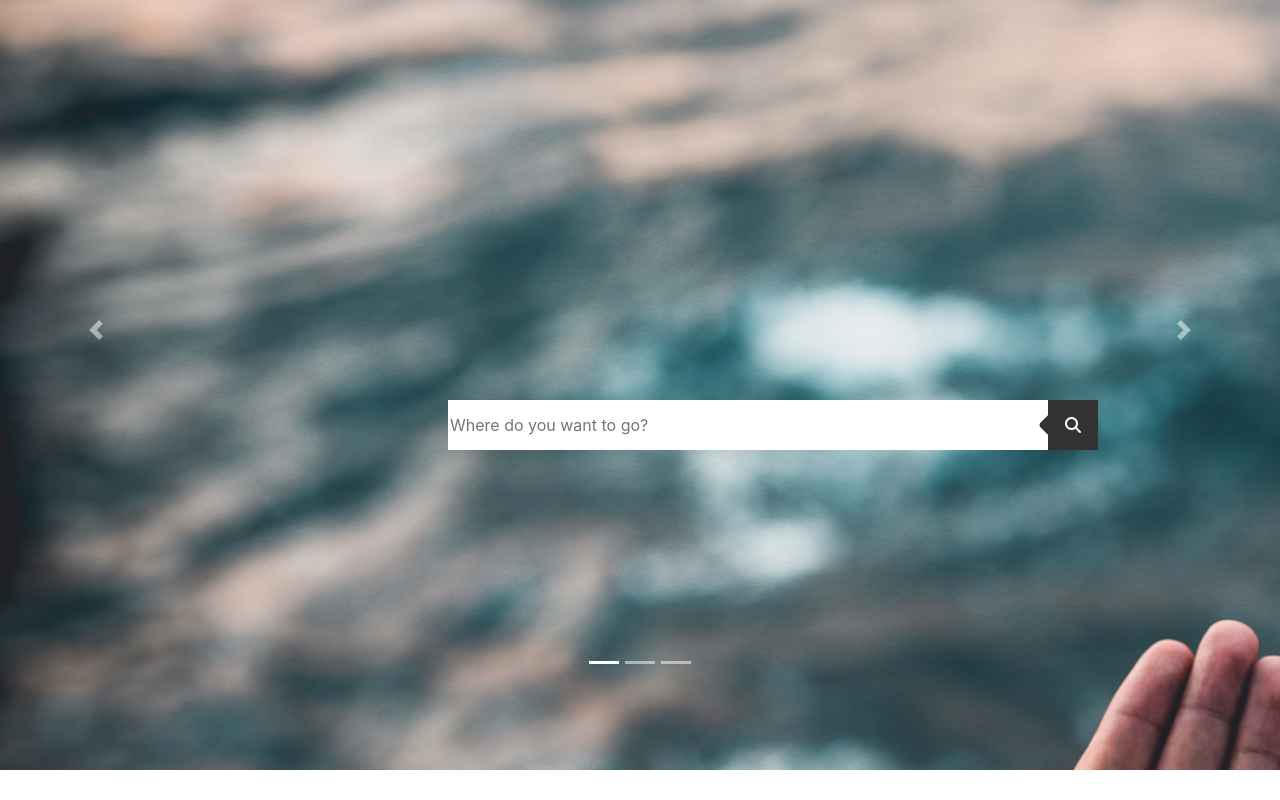
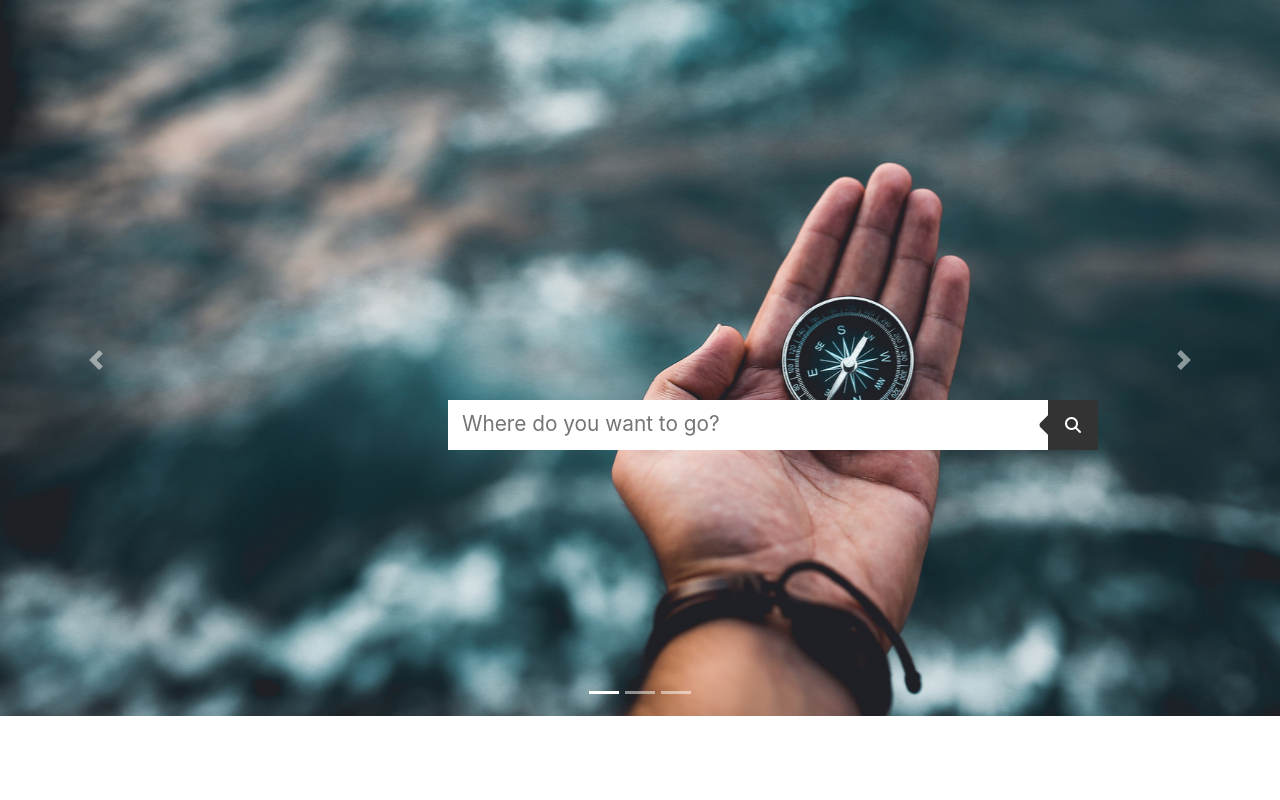
Before and after one commit to Wanderlust-Build-Week/Front-End, a React (Create React App) app in the folder wanderlust/: page / in a window 1280 px wide. Built offline with nearby package versions, Linux system fonts and the light colour scheme.

Commit message:
styling complete

```diff
--- a/wanderlust/src/Components/Carousel/SimpleSlider.js
+++ b/wanderlust/src/Components/Carousel/SimpleSlider.js
@@ -71,8 +71,8 @@ const SimpleSlider = (props) => {
       activeIndex={activeIndex}
       next={next}
       previous={previous}
-      width="100% vw"
-      height="100% vh"
+      width="100 vw"
+      height="100 vh"
     >
       <CarouselIndicators items={items} activeIndex={activeIndex} onClickHandler={goToIndex} />
       {slides}
--- a/wanderlust/src/Components/Carousel/Slider.css
+++ b/wanderlust/src/Components/Carousel/Slider.css
@@ -2,3 +2,8 @@
   width: 100% vw;
   height: 100% vh;
 }
+
+img {
+  width: 120%;
+  vertical-align: bottom;
+}
--- a/wanderlust/src/Components/Landing/Landing.css
+++ b/wanderlust/src/Components/Landing/Landing.css
@@ -28,9 +28,15 @@ button{
         height: 50px;
     }
 
+
+    input.searchBar::placeholder{
+        padding: 2%;
+        font-size: 1.3rem;
+    }
+
     .carousel.slide{
         z-index: -1;
-        margin-top: -30px;
+        /* margin-top: -30px; */
         height: 90vh;
     }
 
```
Also changed, not shown: wanderlust/src/images/img1.jpg, wanderlust/src/images/img2.jpg.
